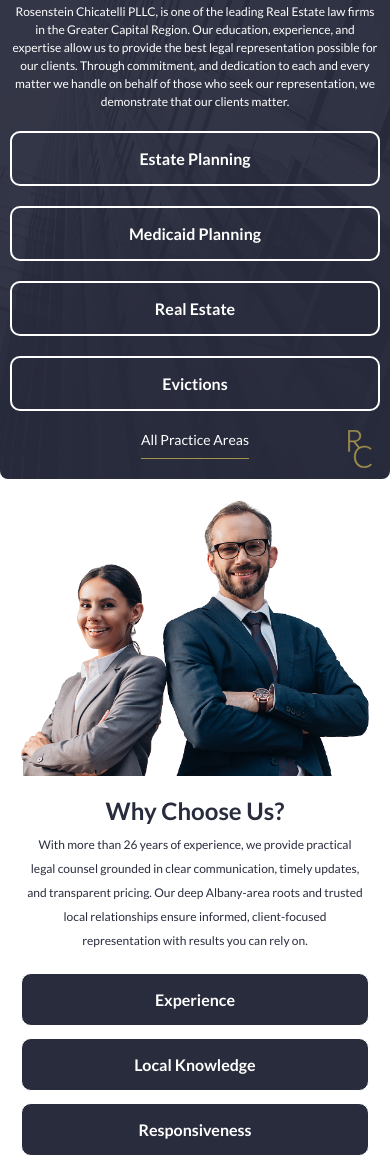
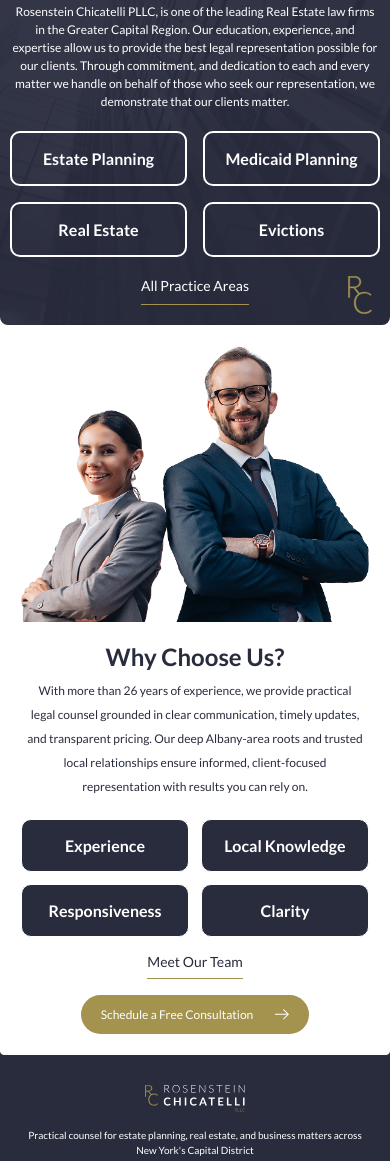
Before and after one commit to abdullahProfile/RC, a website: page index.html in a window 390 px wide. Shown: the part 370-1531 px from the top of the page. Drawn offline with Linux system fonts and the light colour scheme.

Commit message:
update grid items to 2 col on mbl

```diff
--- a/scss/layout/_about.scss
+++ b/scss/layout/_about.scss
@@ -123,7 +123,6 @@
     }
 
     &__features {
-      grid-template-columns: 1fr;
       gap: 12px;
       place-items: center;
     }
--- a/scss/layout/_services.scss
+++ b/scss/layout/_services.scss
@@ -110,8 +110,7 @@
   @media (max-width: 768px) {
 
     &__items {
-      grid-template-columns: 1fr;
-      gap: 20px;
+      gap: 16px;
       place-items: center;
       margin-block: 20px;
     }
```
Also changed, not shown: css/main.css, 1 other file.
